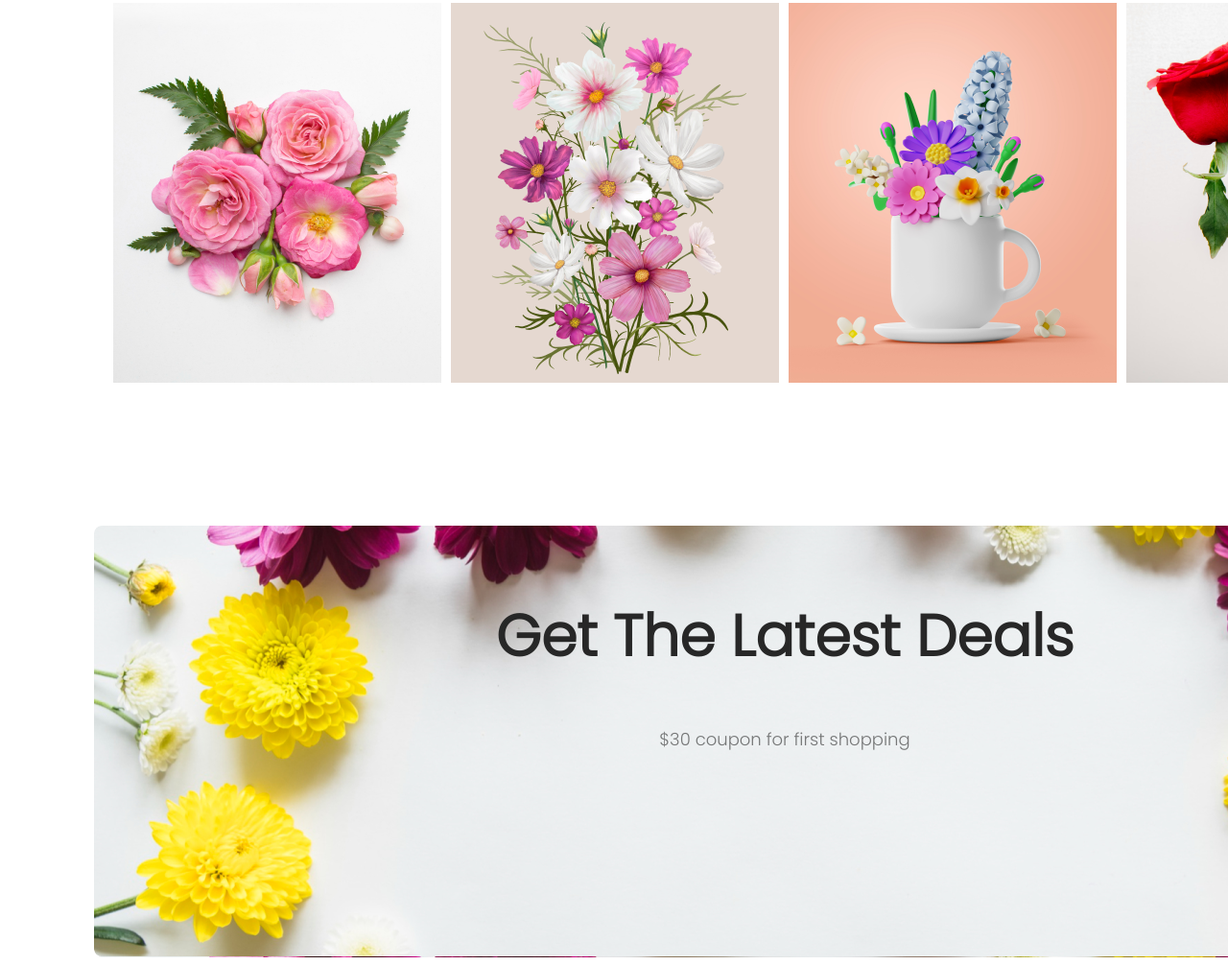
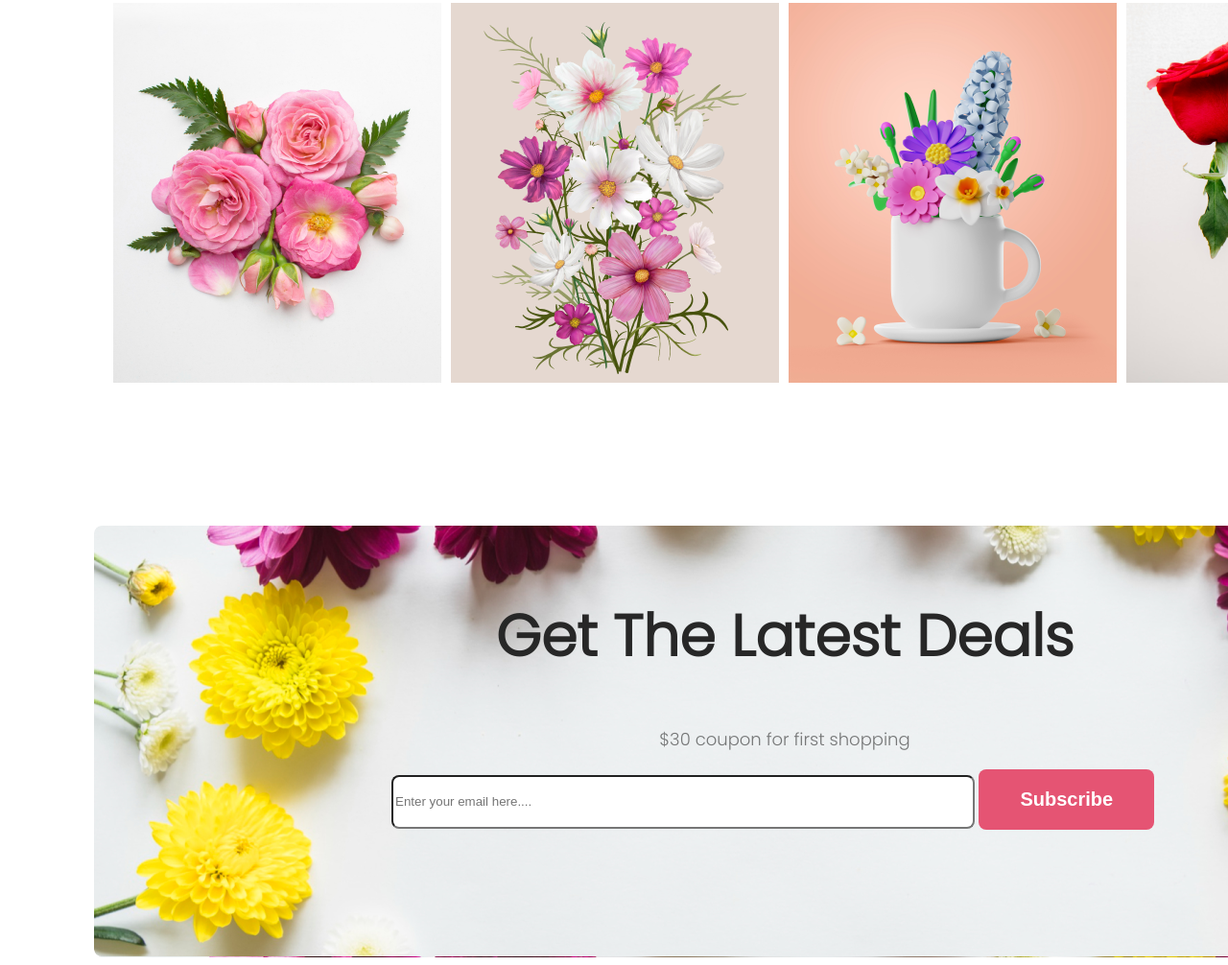
Before and after one commit to salabibne/assignment-flowershop, a plain HTML site: page index.html in a window 1280 px wide. Shown: the part 2088-3094 px from the top of the page at 96% size. Drawn offline with Linux system fonts and the light colour scheme.

Commit message:
form added

```diff
--- a/index.html
+++ b/index.html
@@ -78,6 +78,18 @@
                 <h2>Get The Latest Deals</h2>
                 <p class="cupon">$30 coupon for first shopping</p>
             </div>
+            <div class="formsubscribe">
+                <div class="inputfill">
+                    <form>
+
+                        <input type="email" class="inputbox" placeholder="Enter your email here....">
+                        <button class="btn subscribefill">Subscribe</button>
+
+
+                </form>
+                </div>
+
+
 
 
         </section>
--- a/styles/flower.css
+++ b/styles/flower.css
@@ -169,3 +169,23 @@ margin-top:15px;
 
 
 }
+.inputbox{
+    height:50px;
+    width:600px;
+    border-radius: 8px;
+
+}
+/* .formsubscribe{
+    display: flex;
+    justify-content:space-between;
+    gap:16px
+
+
+} */
+.inputfill{
+
+    margin-left:310px
+}
+/* .subscribefill{ */
+
+/* } */
```
